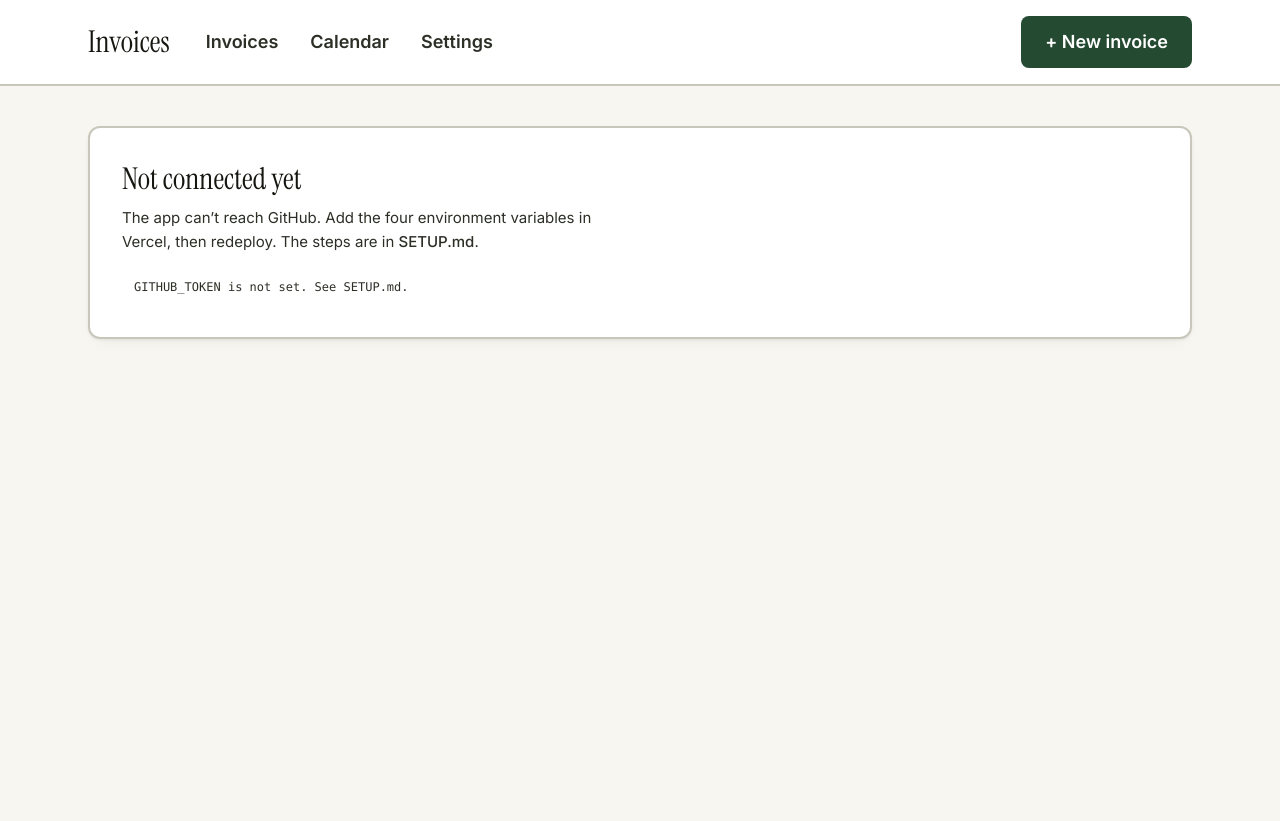
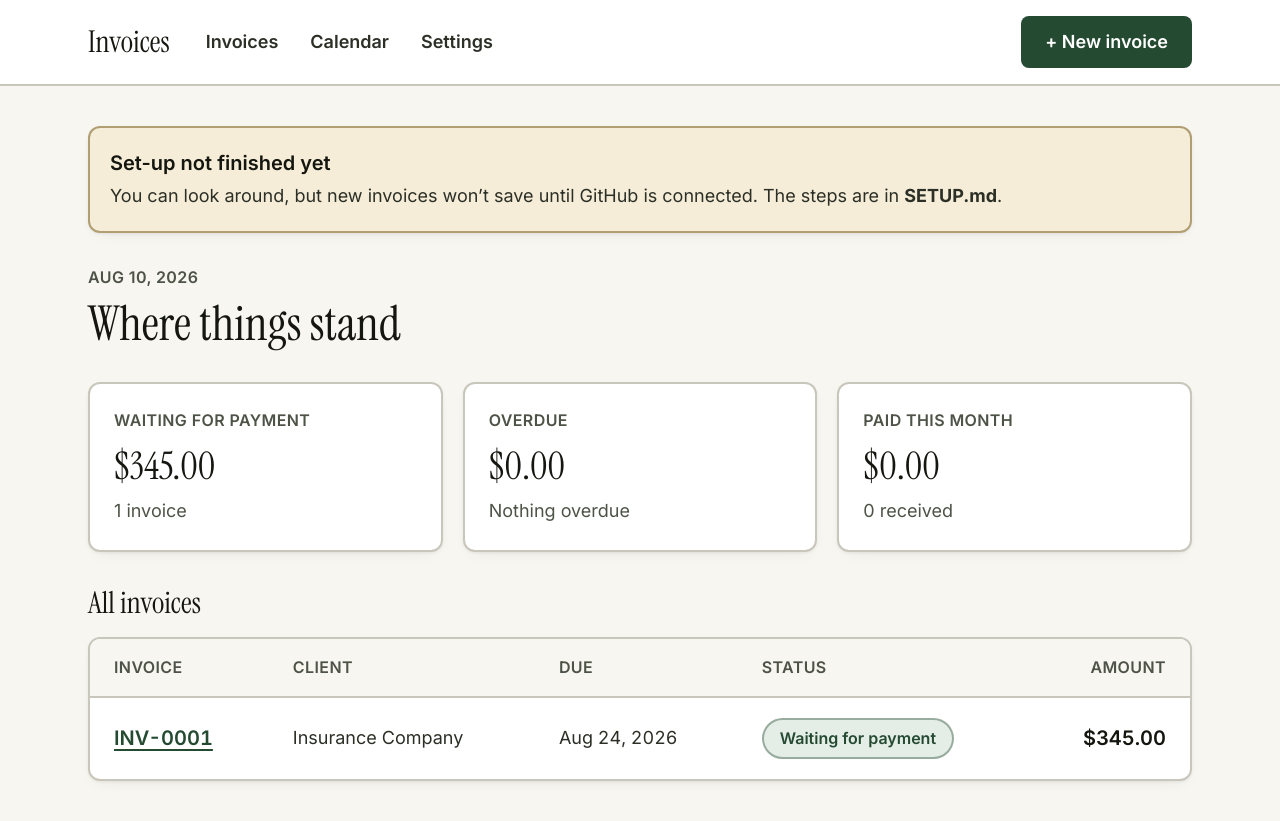
Before and after one commit to SacredRebel/invoice-template, a Next.js app: page / in a window 1280 px wide. Before the commit the page ends 800 px from the top, so only its background shows below. Built offline with nearby package versions, Linux system fonts and the light colour scheme.

Commit message:
redesign: app/page.tsx

```diff
--- a/app/page.tsx
+++ b/app/page.tsx
@@ -1,5 +1,5 @@
 import Link from "next/link";
-import { getInvoices, getBusiness } from "@/lib/github";
+import { getInvoices, getBusiness, canSave } from "@/lib/data";
 import { money, prettyDate, isOverdue, todayISO } from "@/lib/format";
 import { total } from "@/lib/types";
 import StatusPill from "@/components/StatusPill";
@@ -7,109 +7,118 @@ import StatusPill from "@/components/StatusPill";
 export const dynamic = "force-dynamic";
 
 export default async function Dashboard() {
-  let invoices: any[] = [];
-  let business: any = null;
-  let error: string | null = null;
+  const [invoices, business] = await Promise.all([getInvoices(), getBusiness()]);
+  const cur = business.currency || "USD";
 
-  try {
-    [invoices, business] = await Promise.all([getInvoices(), getBusiness()]);
-  } catch (e: any) {
-    error = e.message;
-  }
-
-  const currency = business?.currency ?? "USD";
-
-  if (error) {
-    return (
-      <div className="panel p-8">
-        <h1 className="font-display text-2xl">Not connected yet</h1>
-        <p className="mt-2 max-w-lg text-[15px] text-slate">
-          The app can&rsquo;t reach GitHub. Add the four environment variables in Vercel,
-          then redeploy. The steps are in <span className="font-medium">SETUP.md</span>.
-        </p>
-        <p className="mt-4 rounded-lg bg-wash px-3 py-2 font-mono text-[12px] text-sage">{error}</p>
-      </div>
-    );
-  }
-
-  const sum = (list: any[]) => list.reduce((s, i) => s + total(i.items, i.taxRate), 0);
+  const sum = (l: any[]) => l.reduce((s, i) => s + total(i.items, i.taxRate), 0);
   const unpaid  = invoices.filter((i) => i.status !== "paid" && i.status !== "draft");
   const overdue = unpaid.filter((i) => isOverdue(i.dueDate, i.status));
-  const paidThisMonth = invoices.filter(
-    (i) => i.status === "paid" && i.issueDate.slice(0, 7) === todayISO().slice(0, 7)
-  );
+  const paidNow = invoices.filter(
+    (i) => i.status === "paid" && i.issueDate.slice(0, 7) === todayISO().slice(0, 7));
 
   const stats = [
-    { label: "Outstanding", value: money(sum(unpaid), currency),        note: `${unpaid.length} invoice${unpaid.length === 1 ? "" : "s"}` },
-    { label: "Overdue",     value: money(sum(overdue), currency),       note: overdue.length ? `${overdue.length} past due` : "None", alert: overdue.length > 0 },
-    { label: "Paid this month", value: money(sum(paidThisMonth), currency), note: `${paidThisMonth.length} received` },
+    { label: "Waiting for payment", value: money(sum(unpaid), cur),
+      note: `${unpaid.length} invoice${unpaid.length === 1 ? "" : "s"}` },
+    { label: "Overdue", value: money(sum(overdue), cur),
+      note: overdue.length ? `${overdue.length} past the due date` : "Nothing overdue",
+      alert: overdue.length > 0 },
+    { label: "Paid this month", value: money(sum(paidNow), cur),
+      note: `${paidNow.length} received` },
   ];
 
   return (
-    <div className="space-y-10">
+    <div className="space-y-8">
+      {!canSave() && (
+        <div className="panel border-gold/50 bg-gold2 p-5">
+          <p className="text-lg font-semibold text-ink">Set-up not finished yet</p>
+          <p className="mt-1 text-base text-body">
+            You can look around, but new invoices won&rsquo;t save until GitHub is connected.
+            The steps are in <strong>SETUP.md</strong>.
+          </p>
+        </div>
+      )}
+
       <div>
         <p className="label">{prettyDate(todayISO())}</p>
-        <h1 className="mt-1 font-display text-[40px] leading-tight">
-          {invoices.length ? "Here’s where things stand." : "Let’s write your first invoice."}
+        <h1 className="mt-2 font-display text-4xl text-ink">
+          {invoices.length ? "Where things stand" : "Let’s write your first invoice"}
         </h1>
       </div>
 
-      <div className="grid gap-4 sm:grid-cols-3">
+      <div className="grid gap-5 sm:grid-cols-3">
         {stats.map((s) => (
-          <div key={s.label} className="panel p-5">
+          <div key={s.label} className={`panel p-6 ${s.alert ? "border-red/50 bg-red2" : ""}`}>
             <p className="label">{s.label}</p>
-            <p className={`tnum mt-2 font-display text-[32px] leading-none
-                          ${s.alert ? "text-rust" : "text-ink"}`}>{s.value}</p>
-            <p className="mt-2 text-[13px] text-mute">{s.note}</p>
+            <p className={`tnum mt-3 font-display text-3xl ${s.alert ? "text-red" : "text-ink"}`}>{s.value}</p>
+            <p className="mt-2 text-base text-soft">{s.note}</p>
           </div>
         ))}
       </div>
 
       <section>
-        <div className="mb-3 flex items-baseline justify-between">
-          <h2 className="font-display text-[22px]">All invoices</h2>
-          <span className="text-[13px] text-mute">{invoices.length} total</span>
-        </div>
+        <h2 className="mb-4 font-display text-2xl text-ink">All invoices</h2>
 
         {invoices.length === 0 ? (
           <div className="panel p-10 text-center">
-            <p className="font-display text-[22px]">Nothing here yet</p>
-            <p className="mx-auto mt-2 max-w-sm text-[15px] text-slate">
-              Create an invoice and it saves straight to GitHub. You can print it,
-              save it as a PDF, or email it.
+            <p className="font-display text-2xl text-ink">Nothing here yet</p>
+            <p className="mx-auto mt-2 max-w-md text-base text-body">
+              Write an invoice and it appears here. You can print it, save it as a
+              PDF, or copy it into an email.
             </p>
-            <Link href="/invoices/new" className="btn-primary mt-6">Write an invoice</Link>
+            <Link href="/invoices/new" className="btn-primary mt-6">+ New invoice</Link>
           </div>
         ) : (
-          <div className="panel overflow-hidden">
-            <table className="w-full text-[14px]">
+          <>
+            {/* Table on wide screens */}
+            <div className="panel hidden overflow-hidden md:block">
+              <table className="w-full">
                 <thead>
-                <tr className="border-b border-line text-left">
-                  {["Invoice", "Client", "Issued", "Due", "Status", "Amount"].map((h, i) => (
-                    <th key={h} className={`label px-5 py-3 font-medium ${i === 5 ? "text-right" : ""}`}>{h}</th>
+                  <tr className="border-b-2 border-line bg-paper text-left">
+                    {["Invoice", "Client", "Due", "Status", "Amount"].map((h, i) => (
+                      <th key={h} className={`label px-6 py-4 ${i === 4 ? "text-right" : ""}`}>{h}</th>
                     ))}
                   </tr>
                 </thead>
                 <tbody>
                   {invoices.map((inv) => (
-                  <tr key={inv.id} className="group border-b border-line/70 last:border-0 hover:bg-wash/50 transition">
-                    <td className="px-5 py-4">
-                      <Link href={`/invoices/${inv.id}`} className="tnum font-medium hover:text-sage transition">
+                    <tr key={inv.id} className="border-b border-line last:border-0 hover:bg-mint/60">
+                      <td className="px-6 py-5">
+                        <Link href={`/invoices/${inv.id}`}
+                              className="tnum text-lg font-semibold text-green underline underline-offset-4">
                           {inv.number}
                         </Link>
                       </td>
-                    <td className="px-5 py-4 text-slate">{inv.clientSnapshot?.name ?? "—"}</td>
-                    <td className="tnum px-5 py-4 text-slate">{prettyDate(inv.issueDate)}</td>
-                    <td className="tnum px-5 py-4 text-slate">{prettyDate(inv.dueDate)}</td>
-                    <td className="px-5 py-4"><StatusPill status={inv.status} dueDate={inv.dueDate} /></td>
-                    <td className="tnum px-5 py-4 text-right font-medium">
-                      {money(total(inv.items, inv.taxRate), currency)}
+                      <td className="px-6 py-5 text-base text-body">{inv.clientSnapshot?.name ?? "—"}</td>
+                      <td className="tnum px-6 py-5 text-base text-body">{prettyDate(inv.dueDate)}</td>
+                      <td className="px-6 py-5"><StatusPill status={inv.status} dueDate={inv.dueDate} /></td>
+                      <td className="tnum px-6 py-5 text-right text-lg font-semibold text-ink">
+                        {money(total(inv.items, inv.taxRate), cur)}
                       </td>
                     </tr>
                   ))}
                 </tbody>
               </table>
             </div>
+
+            {/* Cards on phones */}
+            <div className="space-y-4 md:hidden">
+              {invoices.map((inv) => (
+                <Link key={inv.id} href={`/invoices/${inv.id}`} className="panel block p-5">
+                  <div className="flex items-center justify-between gap-3">
+                    <span className="tnum text-lg font-semibold text-green">{inv.number}</span>
+                    <StatusPill status={inv.status} dueDate={inv.dueDate} />
+                  </div>
+                  <p className="mt-2 text-base text-body">{inv.clientSnapshot?.name}</p>
+                  <div className="mt-3 flex items-baseline justify-between">
+                    <span className="tnum text-base text-soft">Due {prettyDate(inv.dueDate)}</span>
+                    <span className="tnum font-display text-2xl text-ink">
+                      {money(total(inv.items, inv.taxRate), cur)}
+                    </span>
+                  </div>
+                </Link>
+              ))}
+            </div>
+          </>
         )}
       </section>
     </div>
```
Lines whose indentation alone changed are shown as unchanged.
